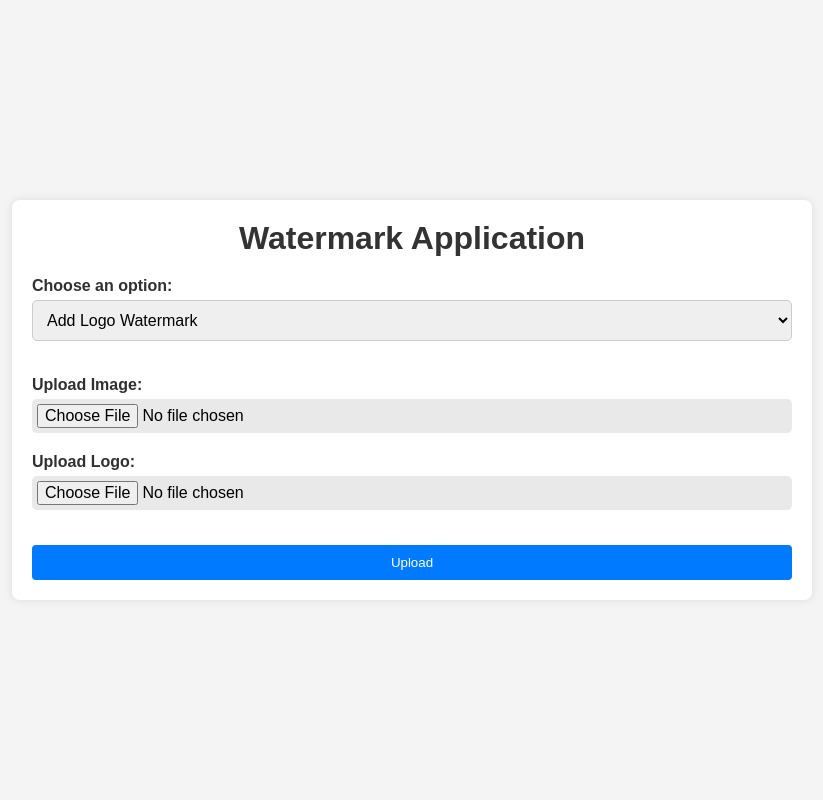
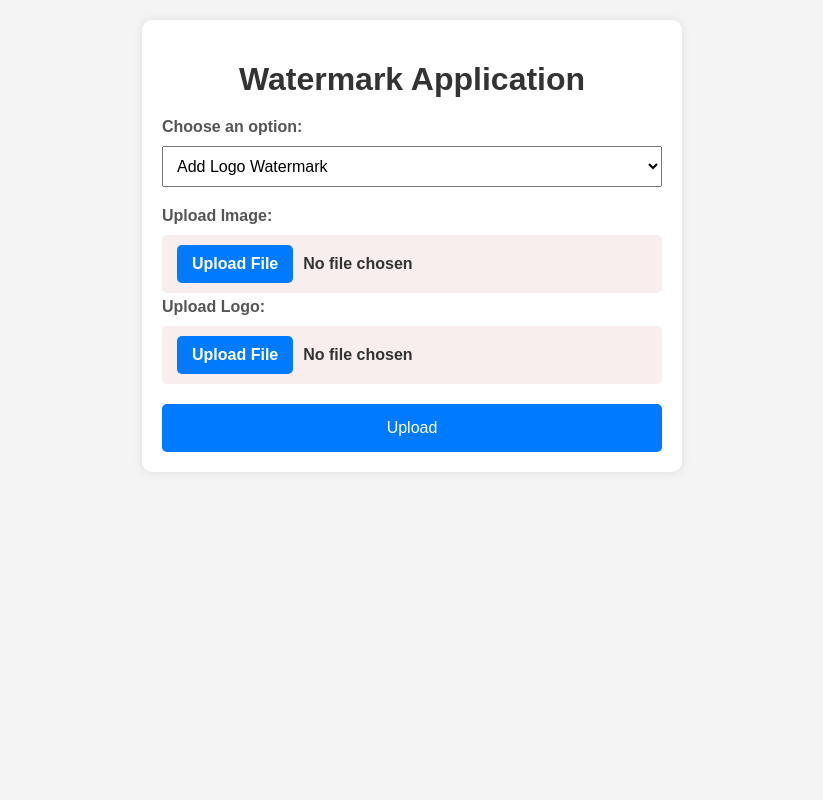
Before and after one commit to SkikriHassane01/Image-Watermarking, a Flask app: page / in a window 1280 px wide. Shown: the whole page, without its empty margins (228-1051 px from the left). Run offline with Flask 3, Linux system fonts and the light colour scheme.

Commit message:
UPDATE THE STYLE

```diff
--- a/app/static/style/style.css
+++ b/app/static/style/style.css
@@ -1,72 +1,112 @@
-* {
+body {
+    font-family: Arial, sans-serif;
     margin: 0;
-    padding: 0;
-    box-sizing: border-box;
-    font-family: Arial, sans-serif;
+    padding: 20px;
+    background-color: #f4f4f4;
 }
 
-body {
-    background-color: #f4f4f4;
-    display: flex;
-    justify-content: center;
-    align-items: center;
-    height: 100vh;
-}
-.container{
+.container {
     background-color: #fff;
     padding: 20px;
-    border-radius: 8px;
+    border-radius: 10px;
     box-shadow: 0 0 10px rgba(0, 0, 0, 0.1);
-    max-width: 800px;
-    width: 100%;
+    max-width: 500px;
+    margin: 0 auto;
 }
 
-h1{
+h1 {
     text-align: center;
+    color: #333;
     margin-bottom: 20px;
-    color: #333;
 }
 
 .form-group {
-    margin-bottom: 15px;
+    margin-bottom: 20px;
 }
 
 label {
     display: block;
+    margin-bottom: 5px;
+    margin-top: 5px;
     font-weight: bold;
-    margin-bottom:5px;
-    color: #313030;
+    color: #555;
 }
 
-select, input[type="file"], input[type="text"] {
+.form-control {
     width: 100%;
     padding: 10px;
-    margin-bottom: 20px;
-    border: 1px solid #ccc;
-    border-radius: 5px;
+    margin-top: 5px;
     font-size: 16px;
     box-sizing: border-box;
 }
 
-input[type="file"]{
-    padding: 5px;
-    background-color: #e9e9e9;
+input[type="file"] {
+    padding: 10px 15px;
+    background-color: #f8eeee; /* Button background color */
+    color: #333; /* Button text color */
     cursor: pointer;
     border: none;
     border-radius: 5px;
-}
-.btn {
-    display: block;
-    width: 100%;
-    padding: 10px;
-    background-color: #007bff;
-    color: #fff;
-    border: none;
-    border-radius: 4px;
-    cursor: pointer;
-    margin-top: 10px;
+    font-size: 16px;
+    font-weight: bold;
+    text-align: center;
+    transition: background-color 0.3s ease;
 }
 
-.btn:hover {
+/* Remove default 'Choose File' text on the input */
+input[type="file"]::file-selector-button {
+    display: none;
+}
+
+/* Custom text before the file name */
+input[type="file"]::before {
+    content: 'Upload File';
+    display: inline-block;
+    background-color: #007bff;
+    color: white;
+    padding: 10px 15px;
+    border-radius: 5px;
+    margin-right: 10px;
+    font-weight: bold;
+}
+
+input[type="file"]:hover::before {
     background-color: #0056b3;
 }
+
+input[type="text"] {
+    padding: 10px;
+}
+
+input[type="submit"].btn {
+    background-color: #007bff;
+    color: white;
+    padding: 15px;
+    border: none;
+    border-radius: 5px;
+    cursor: pointer;
+    font-size: 16px;
+    width: 100%;
+    box-sizing: border-box;
+}
+
+input[type="submit"].btn:hover {
+    background-color: #0056b3;
+}
+
+.result {
+    margin-top: 30px;
+    text-align: center;
+}
+
+.result h2 {
+    color: #333;
+    margin-bottom: 20px;
+}
+
+.img-watermarked {
+    max-width: 100%;
+    height: auto;
+    border-radius: 10px;
+    box-shadow: 0 0 10px rgba(0, 0, 0, 0.2);
+}
```
